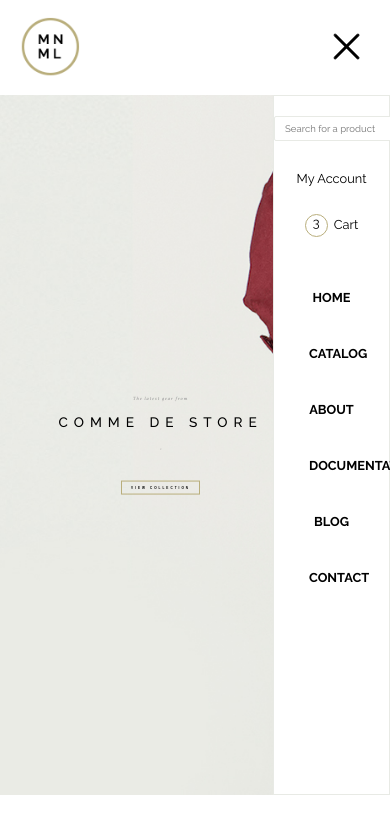
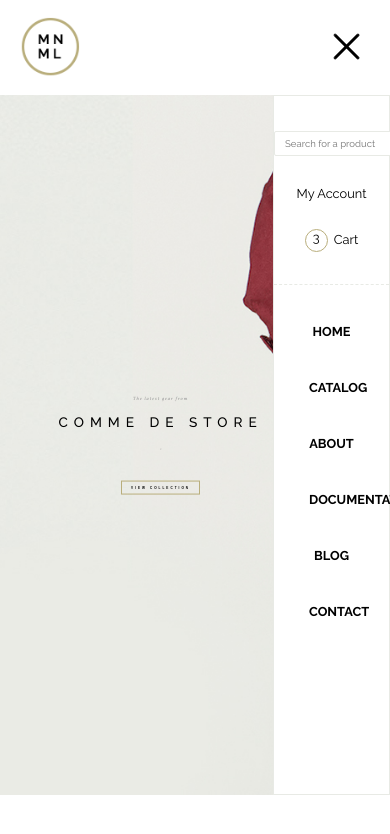
Before and after one commit to bevieboo/minimal, a website: page index.html in a window 390 px wide. Both pictures are taken after a click on the button 346 px from the left and 47 px from the top of the page. Shown: the top 834 px of the page. Drawn offline with Linux system fonts and the light colour scheme.

Commit message:
hamburger menu -minor adjustments

```diff
--- a/bundle/bundle.css
+++ b/bundle/bundle.css
@@ -1167,14 +1167,16 @@
   .header-nav-list {
     position: static;
     background-color: white;
-    border: 0; }
+    border: 0;
+    border-top: 1px dashed #E8EAE5;
+    padding-top: 18px; }
   .header-user-options-list {
     position: relative; }
   .header-user-options-item {
     display: block;
     margin: 30px auto; }
   .header-search-wrap {
-    margin-top: 20px; }
+    margin-top: 35px; }
   .header-search-bar {
     margin: 0 auto; }
   .header-search-icon {
--- a/scss/modules/_index.scss
+++ b/scss/modules/_index.scss
@@ -188,6 +188,8 @@
     position: static;
     background-color: white;
     border: 0;
+    border-top: 1px dashed $gray-nurse;
+    padding-top: 18px;
   }
   .header-user-options-list {
     position: relative;
@@ -197,7 +199,7 @@
     margin: 30px auto;
   }
   .header-search-wrap {
-    margin-top: 20px;
+    margin-top: 35px;
   }
   .header-search-bar {
     margin: 0 auto;
```
